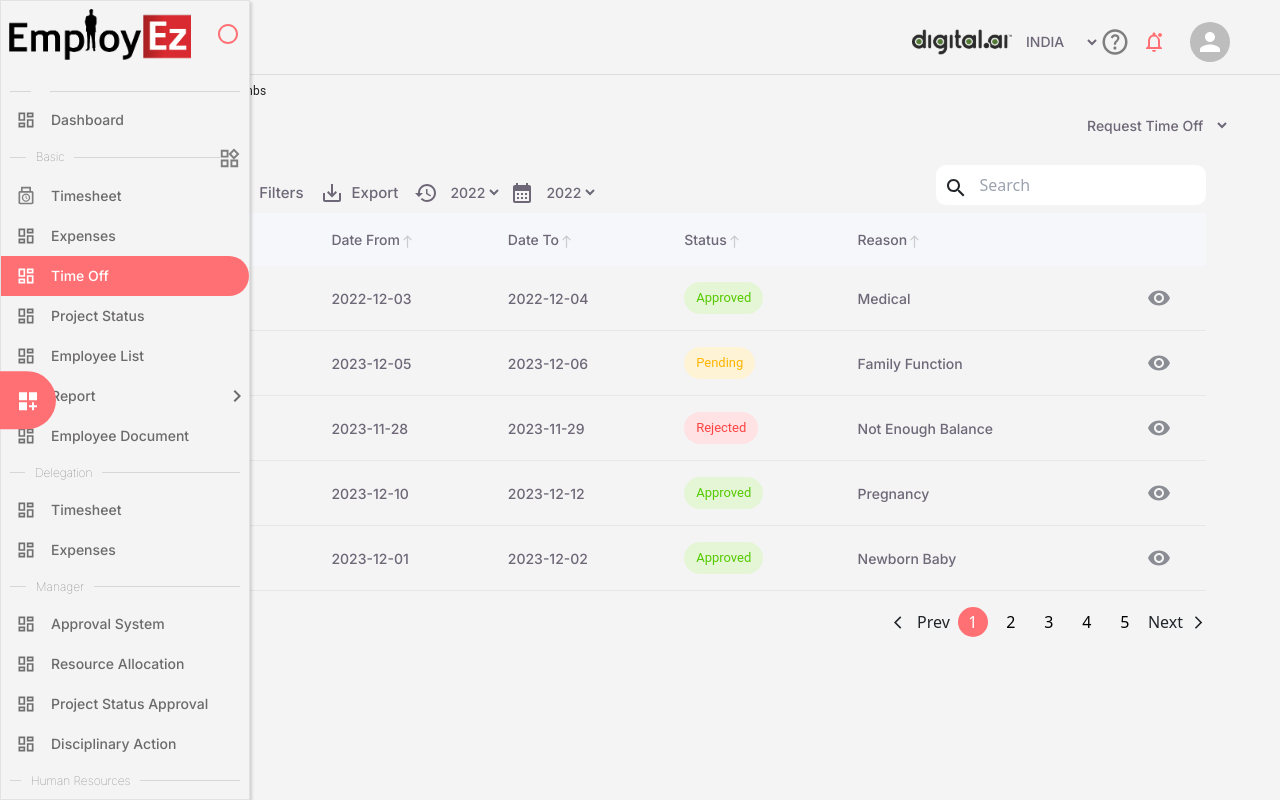
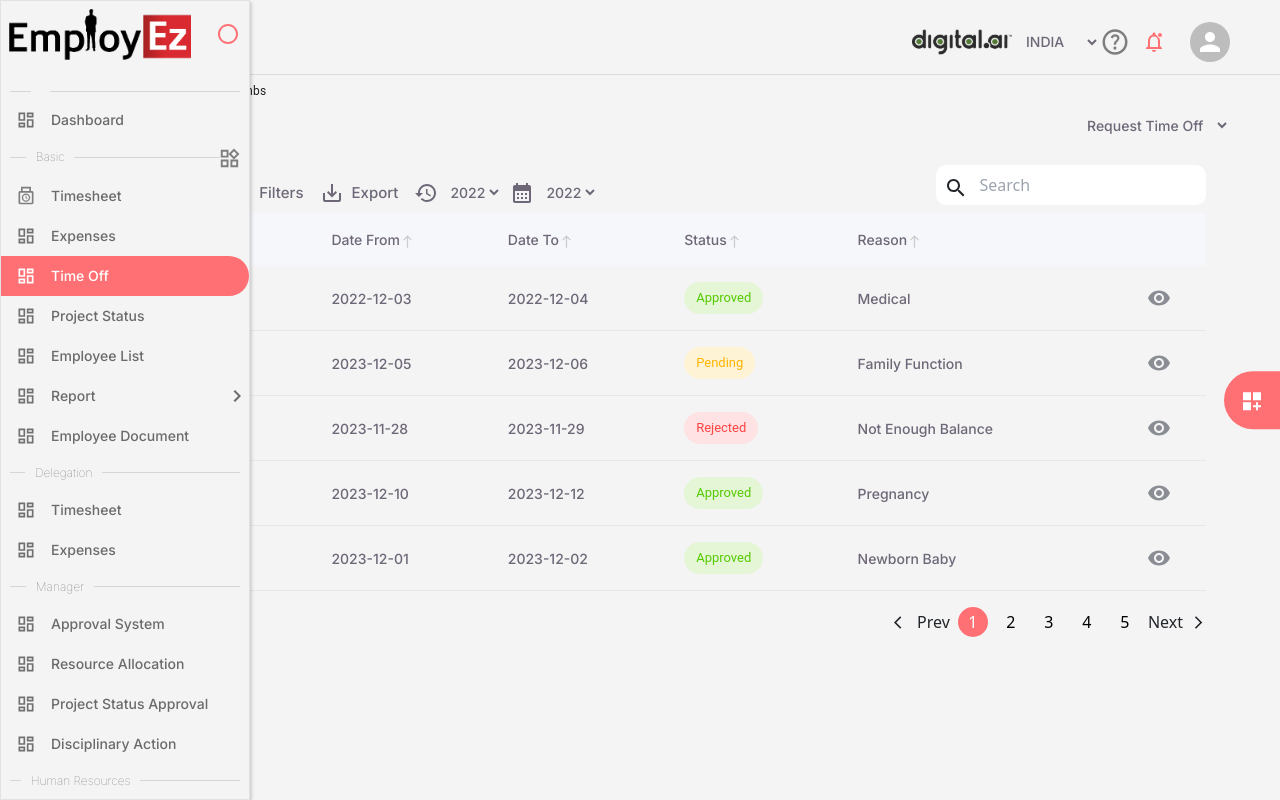
Before and after one commit to Praba31-1993/Employeez, a Next.js app: page /timeoff in a window 1280 px wide. Built offline with nearby package versions, Linux system fonts and the light colour scheme.

Commit message:
dragable updated

```diff
--- a/app/reusableComponent/draggable.tsx
+++ b/app/reusableComponent/draggable.tsx
@@ -12,28 +12,67 @@ const DraggableComponent = () => {
     const ref = useRef<HTMLDivElement | null>(null);
     const selectedColor = useSelector((state: RootState) => state.color.color);
     const [open, setOpen] = useState(false);
-    const [position, setPosition] = useState<{ x: number; y: number }>({
-        x: 50,
-        y: 50,
+
+    // Default position is `right: 0%` if localStorage is empty
+    const [position, setPosition] = useState<{ x: number; y: number }>(() => {
+        // Check for saved position in localStorage
+        const savedPosition = localStorage.getItem("draggablePosition");
+        if (savedPosition) {
+            try {
+                const parsedPosition = JSON.parse(savedPosition);
+                if (
+                    typeof parsedPosition.x === "number" &&
+                    typeof parsedPosition.y === "number" &&
+                    parsedPosition.x >= 0 &&
+                    parsedPosition.x <= 100 &&
+                    parsedPosition.y >= 0 &&
+                    parsedPosition.y <= 100
+                ) {
+                    return parsedPosition; // Use saved position
+                }
+            } catch {
+                console.error("Invalid position data in localStorage.");
+            }
+        }
+        // Default position (right: 0%)
+        return { x: 100, y: 50 };
     });
+
     const [isDragging, setIsDragging] = useState(false);
 
     const dispatch = useDispatch();
 
+    // Retrieve saved position from localStorage on mount
     useEffect(() => {
         const savedPosition = localStorage.getItem("draggablePosition");
         if (savedPosition) {
-            setPosition(JSON.parse(savedPosition));
+            try {
+                const parsedPosition = JSON.parse(savedPosition);
+                if (
+                    typeof parsedPosition.x === "number" &&
+                    typeof parsedPosition.y === "number" &&
+                    parsedPosition.x >= 0 &&
+                    parsedPosition.x <= 100 &&
+                    parsedPosition.y >= 0 &&
+                    parsedPosition.y <= 100
+                ) {
+                    setPosition(parsedPosition);
+                }
+            } catch {
+                console.error("Invalid position data in localStorage.");
+            }
+        } else {
+            // Default to right: 0% if no value is found
+            setPosition({ x: 100, y: 50 });
         }
     }, []);
 
+    // Save position to localStorage when position changes
     useEffect(() => {
         if (position.x >= 0 && position.x <= 100 && position.y >= 0 && position.y <= 100) {
             localStorage.setItem("draggablePosition", JSON.stringify(position));
         }
     }, [position]);
-
-
 
     const onDrag = (e: MouseEvent) => {
         if (ref.current) {
@@ -50,12 +89,12 @@ const DraggableComponent = () => {
 
     const handleMouseDown = (e: React.MouseEvent) => {
         e.preventDefault();
-        setIsDragging(true); // Start dragging
+        setIsDragging(true);
 
         const handleMouseMove = (e: MouseEvent) => onDrag(e);
 
         const handleMouseUp = () => {
-            setIsDragging(false); // Stop dragging
+            setIsDragging(false);
             setPosition((prevPosition) => {
                 const newPosition = { ...prevPosition };
                 if (prevPosition.x > 50) {
@@ -74,22 +113,19 @@ const DraggableComponent = () => {
         document.addEventListener("mouseup", handleMouseUp);
     };
 
-    console.log('open',open);
-
     return (
         <>
             {open && <Themecustomization show={open} close={() => setOpen(false)} />}
             <div
                 className="p-3"
                 ref={ref}
-
                 onMouseDown={handleMouseDown}
                 onClick={() => setOpen((prev) => !prev)}
                 style={{
                     background: useColors.themeRed,
                     position: "fixed",
                     top: `${position.y}%`,
-                    left: position.x > 50 ? undefined : `0%`,
+                    left: position.x > 50 ? undefined : `${position.x}%`,
                     right: position.x > 50 ? `${100 - position.x}%` : undefined,
                     transform: "translateY(-50%)",
                     zIndex: 111111111,
@@ -99,7 +135,7 @@ const DraggableComponent = () => {
                     borderBottomRightRadius: isDragging ? "50%" : position.x <= 50 ? "30px" : "0px",
                 }}
             >
-                <DashboardCustomizeIcon className="text-white"   />
+                <DashboardCustomizeIcon className="text-white" />
             </div>
         </>
     );
```
